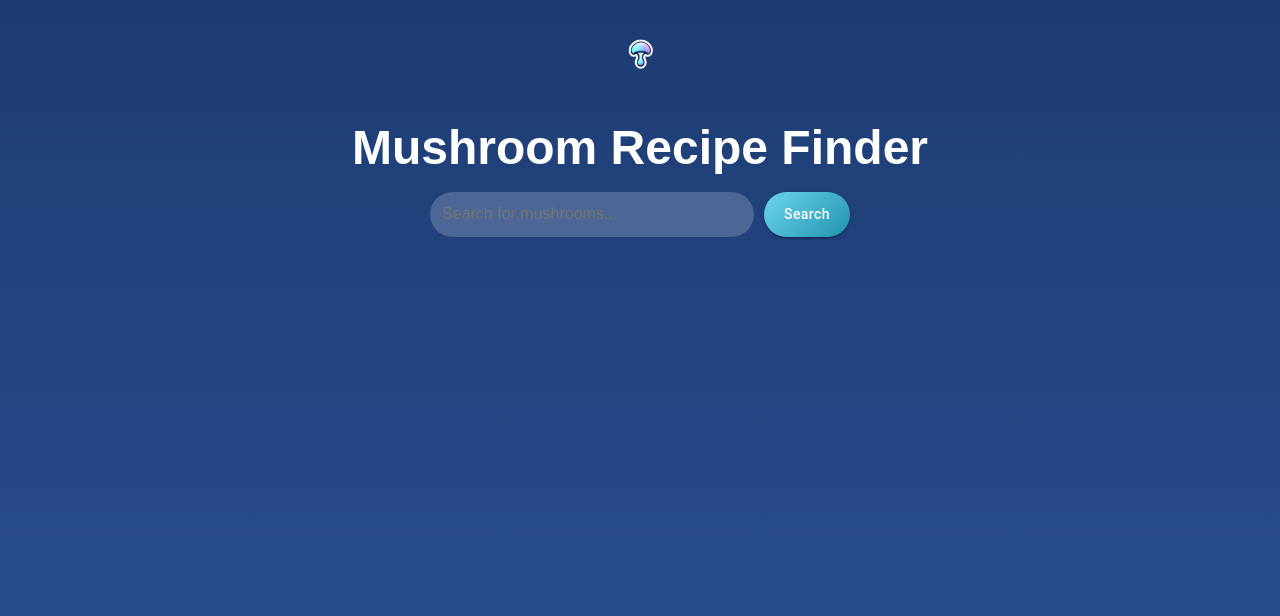
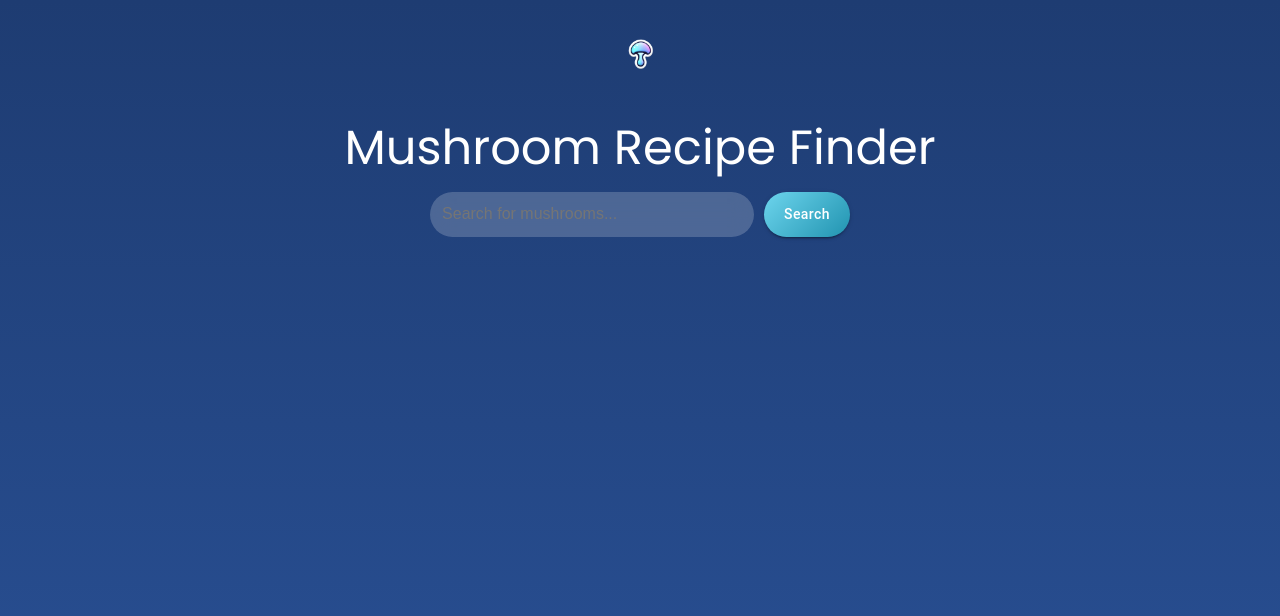
Before and after one commit to mrlilholt/mushroomRecipe, a React (Create React App) app in the folder frontend/: page / in a window 1280 px wide. Shown: the top 616 px of the page. Built offline with nearby package versions, Linux system fonts and the light colour scheme.

Commit message:
Update App.js

```diff
--- a/frontend/src/App.js
+++ b/frontend/src/App.js
@@ -42,14 +42,13 @@ function App() {
   sx={{
     textAlign: "center",
     marginBottom: 2,
-    fontFamily: "'Intro Rust', sans-serif", // Replace with custom font later
-    fontWeight: "bold",
-    color: "#fff", // Adjust as needed
+    fontFamily: "'Poppins', sans-serif",
+    fontWeight: 400, // Regular weight
+    color: "#fff",
   }}
 >
   Mushroom Recipe Finder
 </Typography>
-
 
       {/* Search Section */}
       <Box
```
